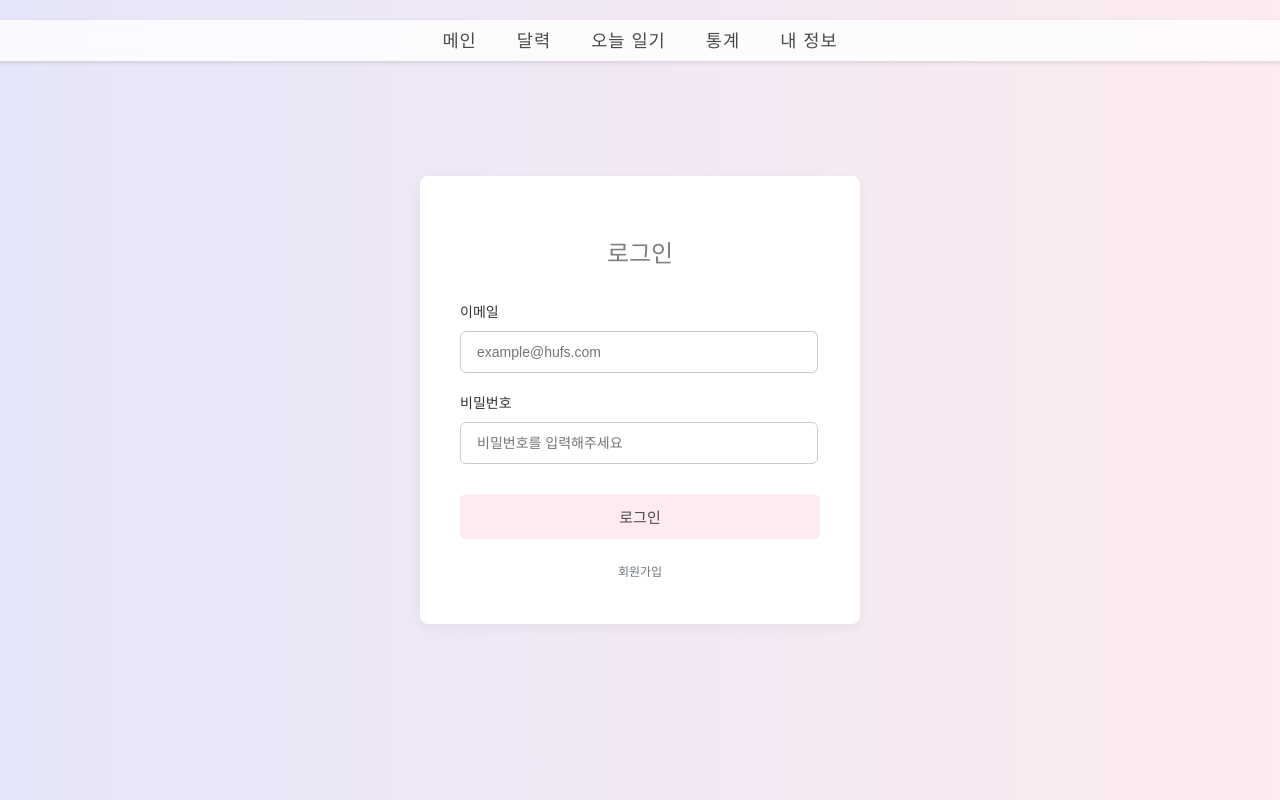
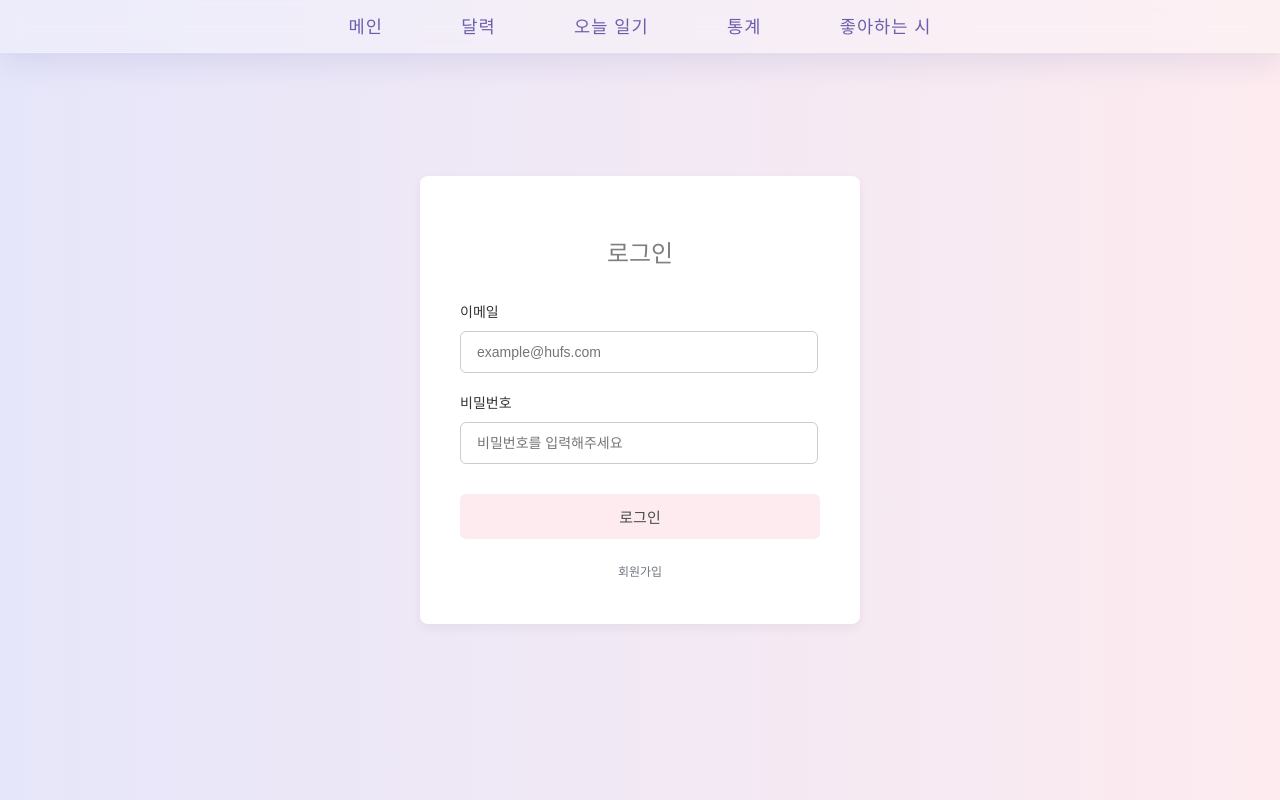
Before and after one commit to HUFS-HANOL/frontend, a React (Vite) app: page /login in a window 1280 px wide. Built offline with nearby package versions, Linux system fonts and the light colour scheme; a web font is replaced by a local one.

Commit message:
Add files via upload

```diff
--- a/src/components/common/navbar/navbar.jsx
+++ b/src/components/common/navbar/navbar.jsx
@@ -1,6 +1,5 @@
 import React from 'react';
 import { Link, useLocation } from 'react-router-dom';
-import './navbar.css';
 
 function Navbar() {
   const location = useLocation();
@@ -11,12 +10,12 @@ function Navbar() {
     { path: '/calendar', label: '달력' },
     { path: '/today', label: '오늘 일기' },
     { path: '/stats', label: '통계' },
-    { path: '/userpage', label: '내 정보' }
+    { path: '/favPoems', label: '좋아하는 시' }
   ];
 
   function isActive(path) {
-    if (path === '/userpage') {
-      return currentPath.includes('userpage');
+    if (path === '/favPoems') {
+      return currentPath.includes('favPoems');
     }
     return currentPath === path;
   }
```
